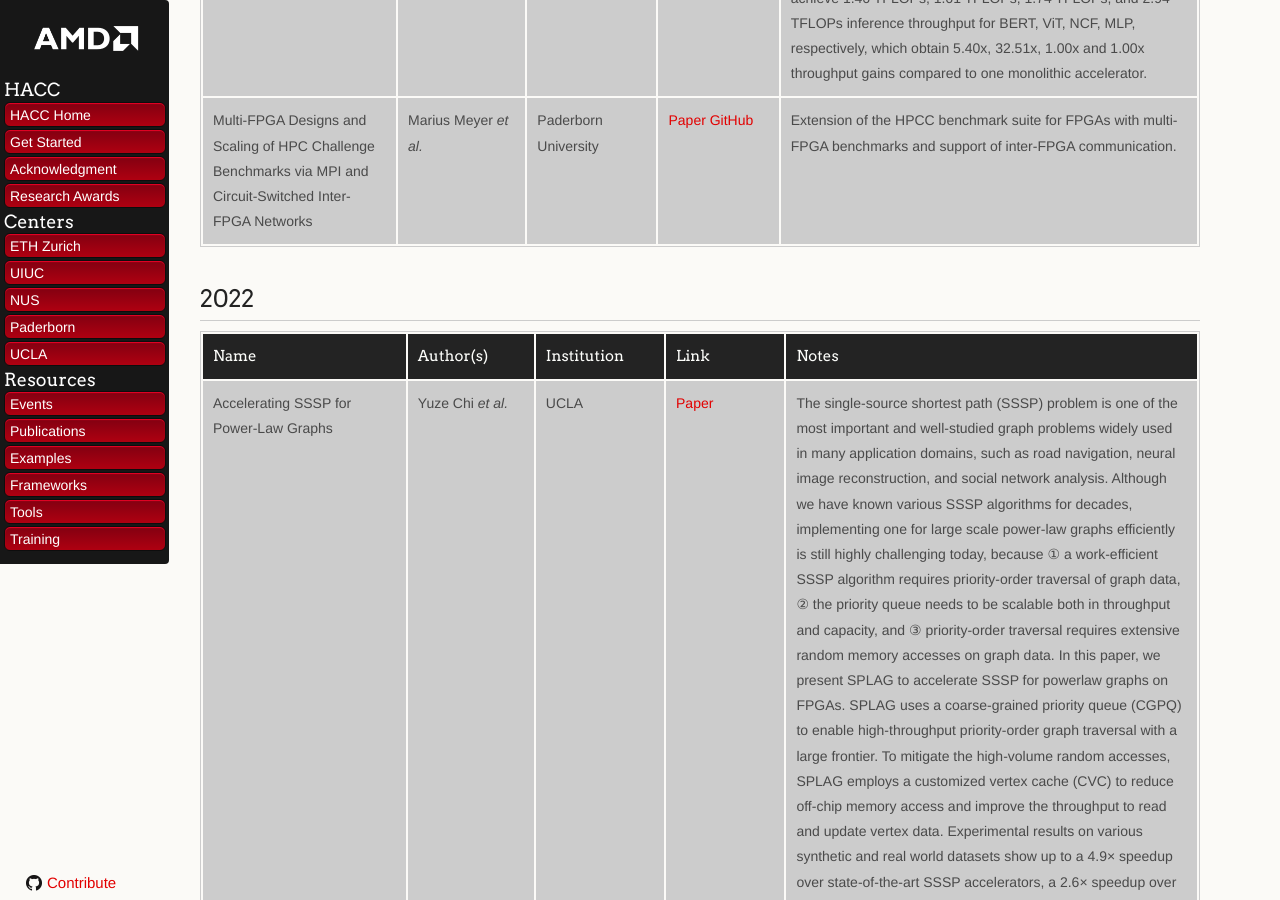
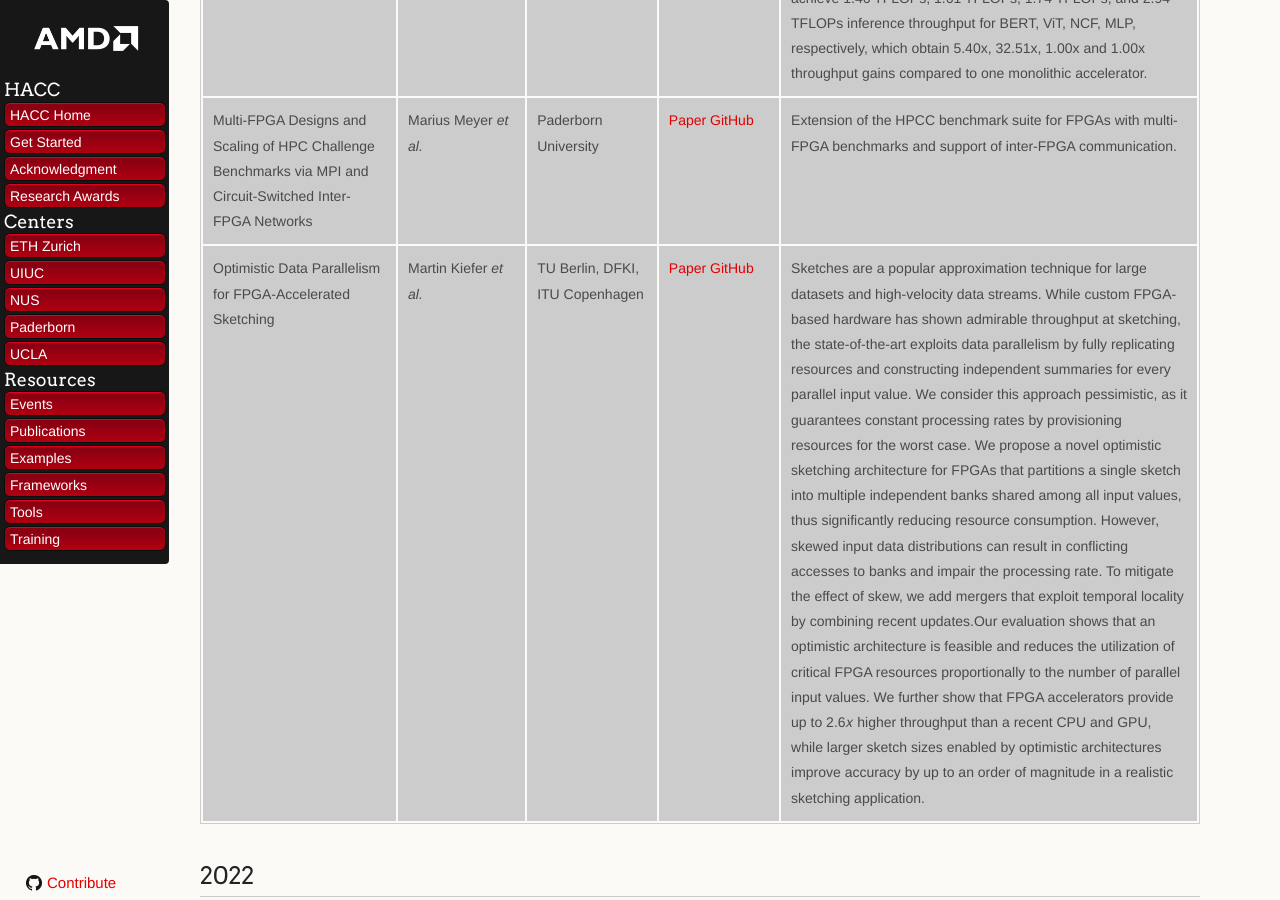
Before and after one commit to Xilinx/xacc, a Jekyll site: the page built from docs/publications.md, in a window 1280 px wide and 900 px high, scrolled down 1315 px. Built offline with Jekyll 4.4.1, drawn with Linux system fonts in a browser that asks for light colours; nearby versions of some CDN libraries; our own code applies the rules of GitHub Pages for plain Markdown files; some of the changed text lies outside the part shown.

Commit message:
Added sketching papers by Kiefer et al. (#72)

```diff
--- a/docs/publications.md
+++ b/docs/publications.md
@@ -30,6 +30,13 @@
         <td>Paderborn University</td>
         <td><a href="https://doi.org/10.1145/3576200">Paper</a> <a href="https://github.com/pc2/HPCC_FPGA">GitHub</a></td>
         <td>Extension of the HPCC benchmark suite for FPGAs with multi-FPGA benchmarks and support of inter-FPGA communication.</td>
+    </tr>
+    <tr>
+        <td>Optimistic Data Parallelism for FPGA-Accelerated Sketching</td>
+        <td>Martin Kiefer <em>et al.</em></td>
+        <td>TU Berlin, DFKI, ITU Copenhagen</td>
+        <td><a href="https://www.vldb.org/pvldb/vol16/p1113-kiefer.pdf">Paper</a> <a href="https://github.com/martinkiefer/optimistic-sketching">GitHub</a></td>
+        <td>Sketches are a popular approximation technique for large datasets and high-velocity data streams. While custom FPGA-based hardware has shown admirable throughput at sketching, the state-of-the-art exploits data parallelism by fully replicating resources and constructing independent summaries for every parallel input value. We consider this approach pessimistic, as it guarantees constant processing rates by provisioning resources for the worst case. We propose a novel optimistic sketching architecture for FPGAs that partitions a single sketch into multiple independent banks shared among all input values, thus significantly reducing resource consumption. However, skewed input data distributions can result in conflicting accesses to banks and impair the processing rate. To mitigate the effect of skew, we add mergers that exploit temporal locality by combining recent updates.Our evaluation shows that an optimistic architecture is feasible and reduces the utilization of critical FPGA resources proportionally to the number of parallel input values. We further show that FPGA accelerators provide up to 2.6𝑥 higher throughput than a recent CPU and GPU, while larger sketch sizes enabled by optimistic architectures improve accuracy by up to an order of magnitude in a realistic sketching application.</td>
     </tr>
 </table>
 
@@ -233,6 +240,14 @@
         <td>Xilinx Inc.</td>
         <td><a href="https://link.springer.com/chapter/10.1007/978-3-030-85665-6_38">Paper</a></td>
         <td>The HPCG benchmark represents a modern complement to the HPL benchmark in the performance evaluation of HPC systems. This paper presents the details of the first FPGA-based implementation of HPCG that takes advantage customized compute architectures. The results show that the high-performance multi-FPGA implementation, using 1 and 4 AMD Alveo U280 achieves up to 108.3 GFlops and 346.5 GFlops respectively. Comparable performance with respect to modern GPUs are also demonstrated.</td>
+    </tr>
+    <tr>
+        <td>Scotch: Generating FPGA-Accelerators for Sketching at Line Rate</td>
+        <td>Martin Kiefer <em>et al.</em></td>
+        <td>TU Berlin, DFKI</td>
+        <td><a href="http://www.vldb.org/pvldb/vol14/p281-kiefer.pdf">Paper</a> <a href="https://github.com/martinkiefer/Scotch">GitHub</a></td>
+        <td>Sketching algorithms  are a powerful tool for single-pass data summarization. Their numerous  applications include approximate query processing, machine learning, and  large-scale network monitoring. In the presence of high-bandwidth  interconnects or in-memory data, the throughput of summary maintenance  over input data becomes the bottleneck. While FPGAs have shown admirable  throughput and energy-efficiency for data processing tasks, developing  FPGA accelerators requires a sophisticated hardware design and expensive  manual tuning by an expert.  We propose Scotch, a novel system for accelerating sketch maintenance  using FPGAs. Scotch provides a domain-specific language for the  user-friendly, high-level definition of a broad class of sketching  algorithms. A code generator performs the heavy-lifting of hardware  description, while an auto-tuning algorithm optimizes the summary size.  Our evaluation shows that FPGA accelerators generated by Scotch  outperform CPU- and GPU-based sketching by up to two orders of magnitude  in terms of throughput and up to a factor of five in terms of energy  efficiency.
+</td>
     </tr>
     <tr>
         <td>Skew-oblivious Data Routing for Data Intensive Applications on FPGAs with HLS</td>
```
